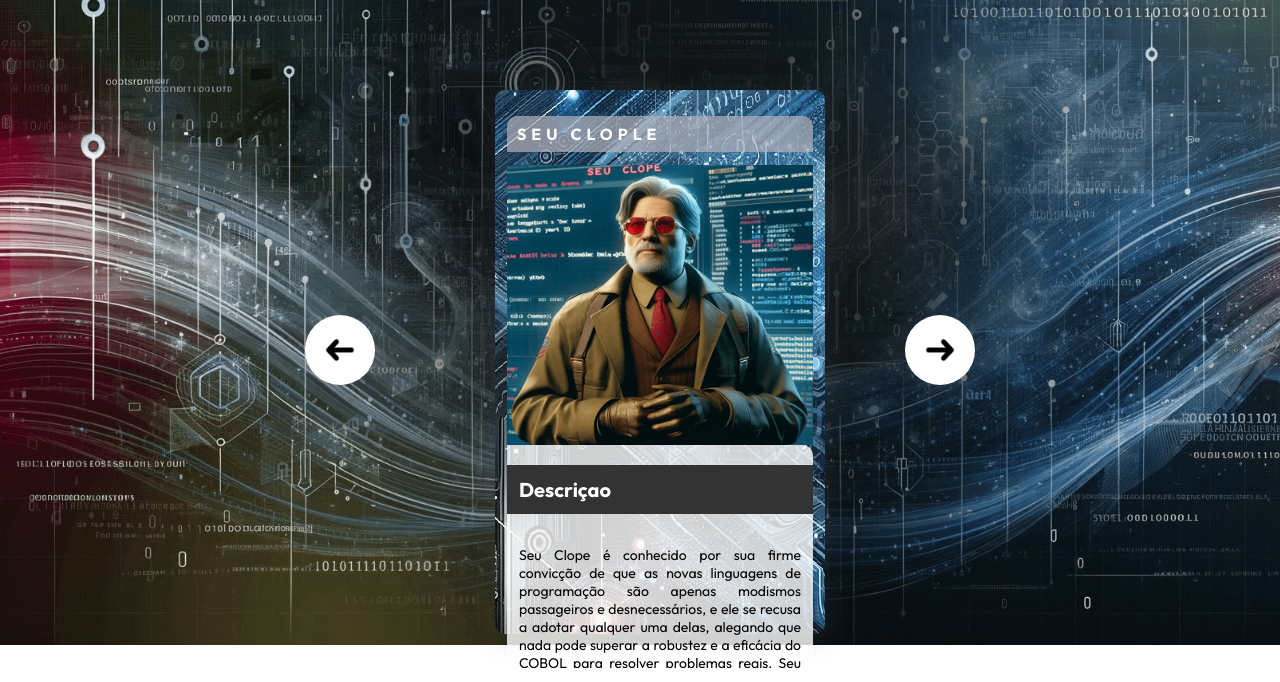
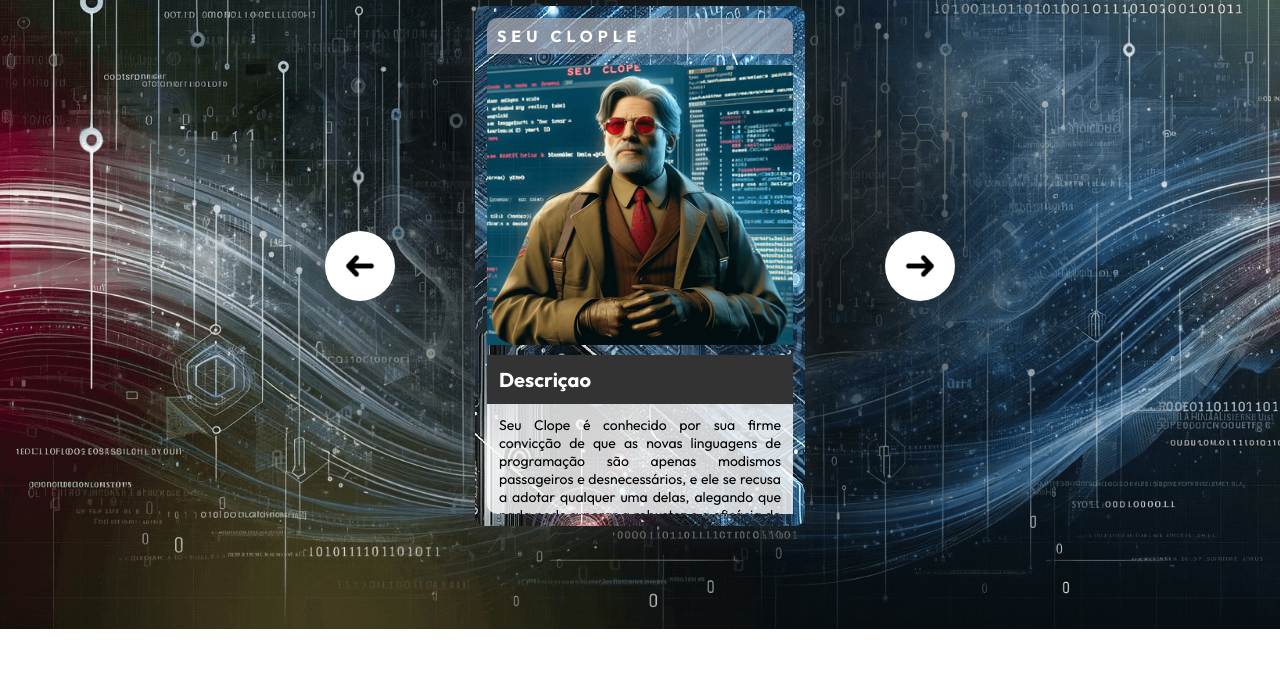
Before and after one commit to Sanxinh/x-devs, a plain HTML site: page index.html in a window 1280 px wide. Shown: the part 171-853 px from the top of the page. After the commit the page ends 800 px from the top, so only its background shows below. Drawn offline with Linux system fonts and the light colour scheme; the site is published under a folder, as on GitHub Pages, so addresses that start at the root find nothing.

```diff
--- a/index.html
+++ b/index.html
@@ -9,7 +9,7 @@
     <link rel="preconnect" href="https://fonts.gstatic.com" crossorigin>
     <link href="https://fonts.googleapis.com/css2?family=Outfit:wght@100..900&display=swap" rel="stylesheet">
 
-    <link rel="stylesheet" href="/src/css/reset.css">
+    <link rel="stylesheet" href="./src/css/reset.css">
     <link rel="stylesheet" href="./src/css/estilos.css">
     <link rel="stylesheet" href="./src/css/responsivo.css">
 
```
